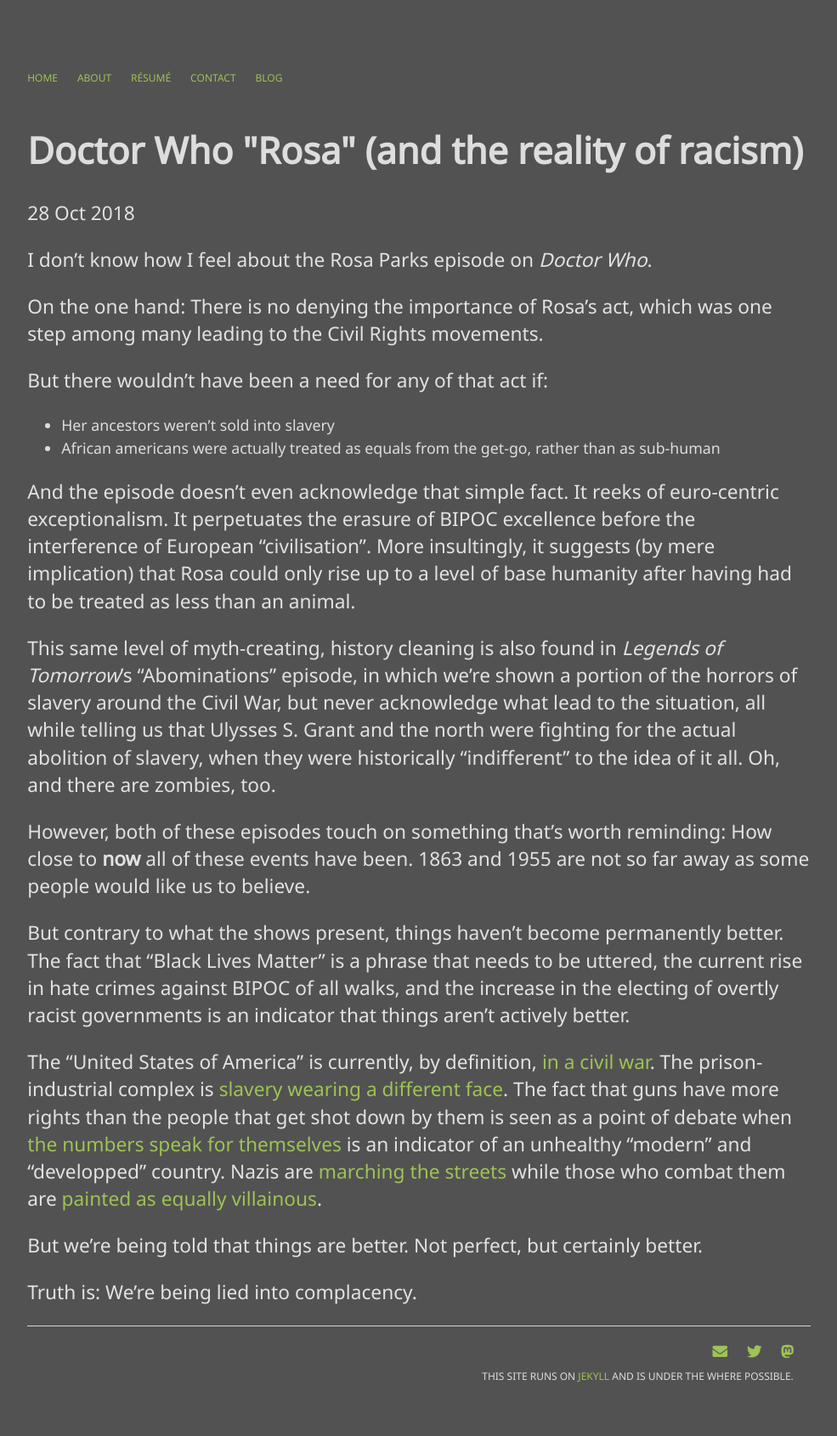
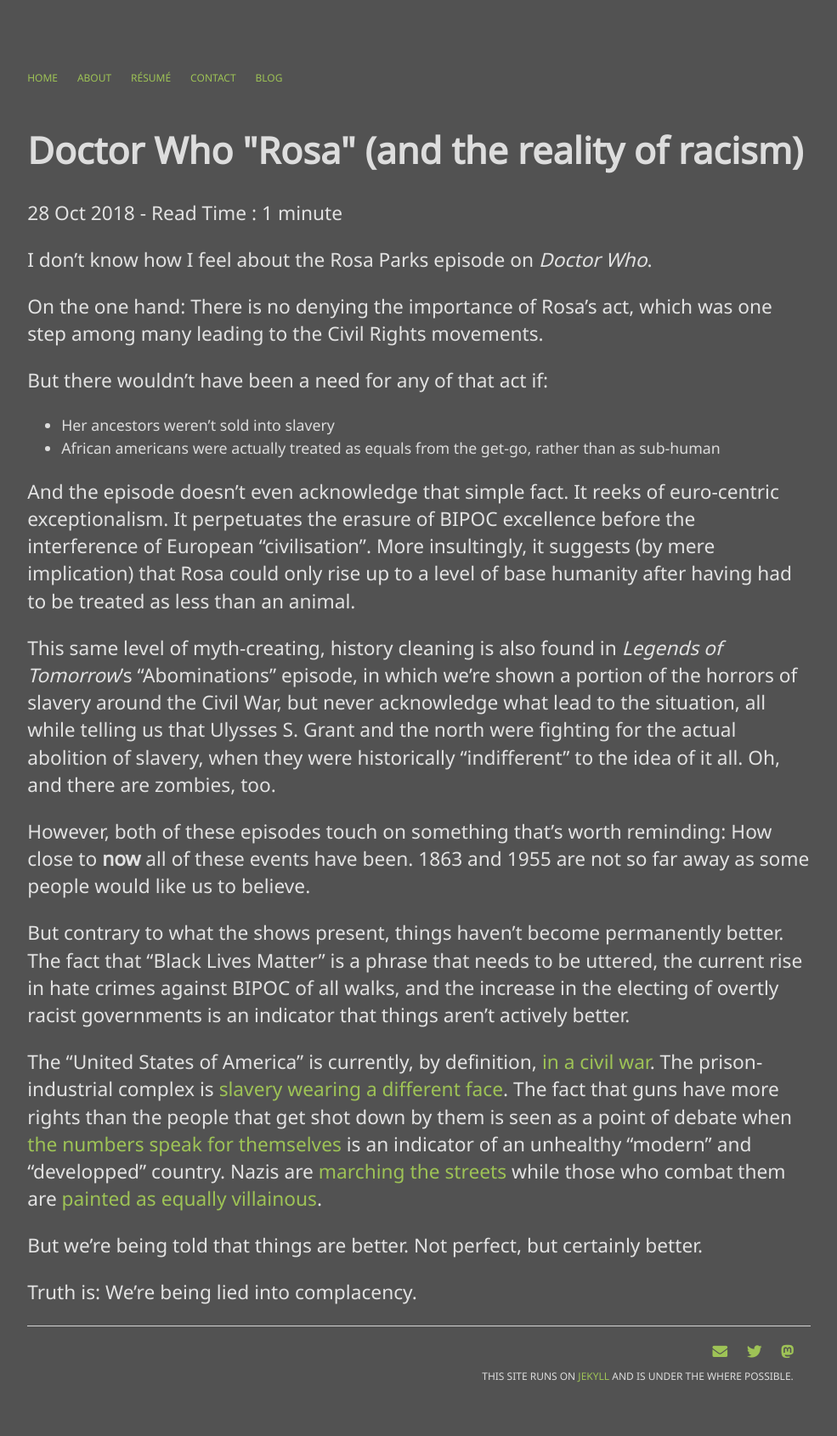
Before and after one commit to mstfacmly/mstfacmly.github.io, a Jekyll site: the page built from _posts/2018-10-28-Doctor-Who-Rosa.md, in a window 1280 px wide. Shown: the whole page at 85% size, without its empty margins (147-1132 px from the left). Built offline with Jekyll 4.4.1, drawn with Linux system fonts in a browser that asks for light colours; nearby versions of some CDN libraries; some web fonts are replaced.

Commit message:
added read time estimate & css tweak for post images

```diff
--- /dev/null
+++ b/_includes/read_time.md
@@ -0,0 +1,17 @@
+{% assign wpm = 256 %}
+{% assign w_count = page.content | strip_html | number_of_words %}
+{% assign mins_f = w_count | divided_by: wpm + .0 %}
+{% assign mins_i = w_count | divided_by: wpm %}
+
+{% assign diff = mins_f | minus: mins_i %}
+{% if diff >= 0.5 %}
+	{% assign mins = mins_i + 1 %}
+{% else %}
+	{% assign mins = mins_i %}
+{% endif %}
+
+{% if mins <= 1 %}
+	{% assign read_time = '1' | append: ' minute' %}
+{% else %}
+	{% assign read_time = mins | append: ' minutes' %}
+{% endif %}
--- a/_layouts/post.html
+++ b/_layouts/post.html
@@ -1,8 +1,11 @@
 ---
 layout: default
 ---
+{% include read_time.md %}
+
 <h1>{{ page.title }}</h1>
-<p class="meta"> {{ page.date | date_to_string }}</p>
+
+<p class="meta"> {{ page.date | date_to_string }} <span> {{ read_time | prepend: " - Read Time : " }} </span> </p>
 
 <div class="post">
 	{{ content }}
--- a/css/main.css
+++ b/css/main.css
@@ -104,6 +104,12 @@
 	padding: 1rem;
 }
 
+.post img {
+		border-radius: initial;
+		float: left;
+		margin: 1% 2% 0 0;
+	}
+
 @media screen and (max-width: 64rem) /*and (orientation: portrait)*/ {
 	.nav a {
 		display: none;
@@ -176,12 +182,6 @@
 		margin: 0 auto;
 		vertical-align: middle;
 	}
-	.post img {
-		border-radius: initial;
-		float: left;
-		height: 11rem;
-		margin: 1% 2% 0 0;
-	}
 	h1 {
 		text-align: initial;
 		display: inline-block;
```
